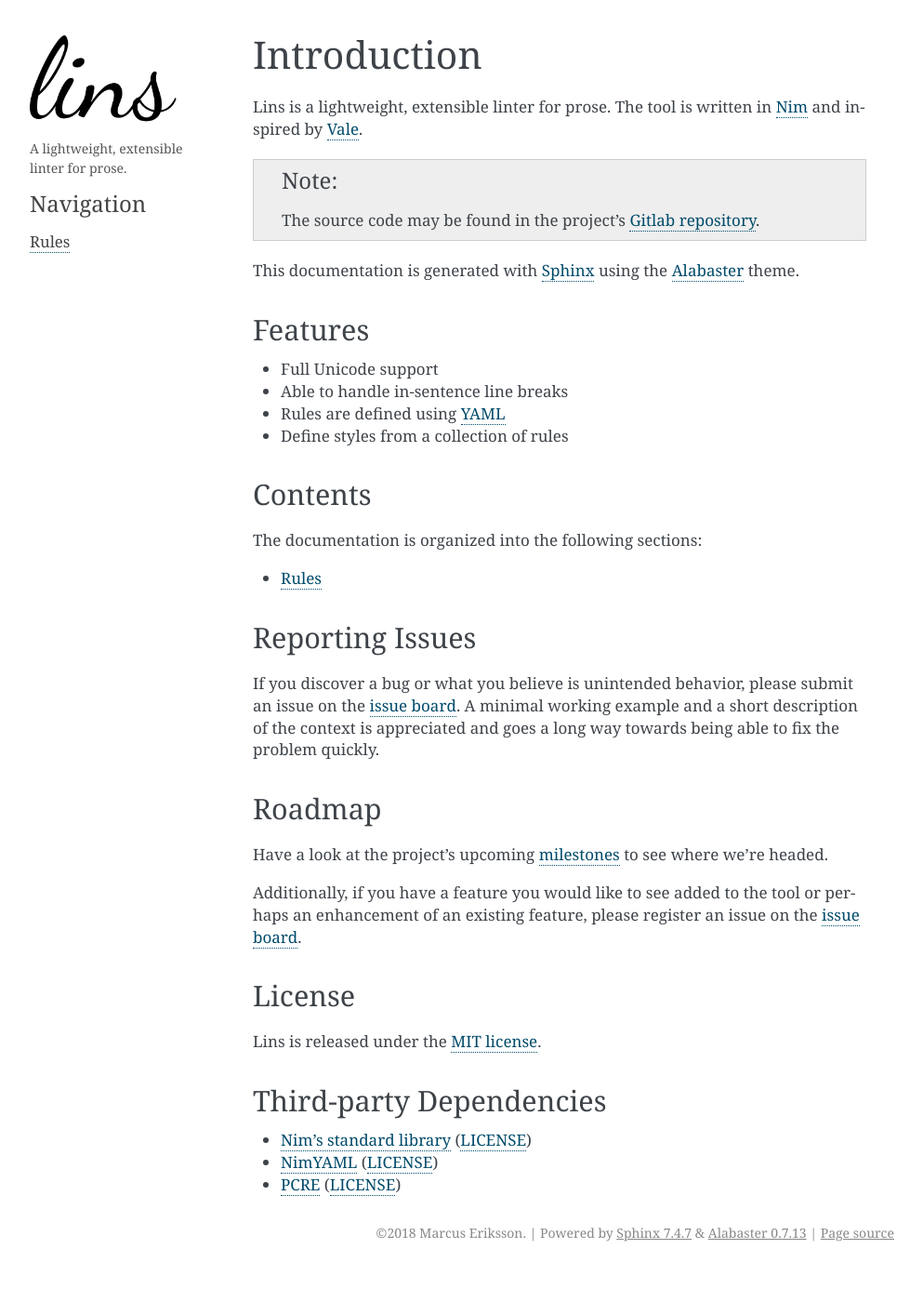
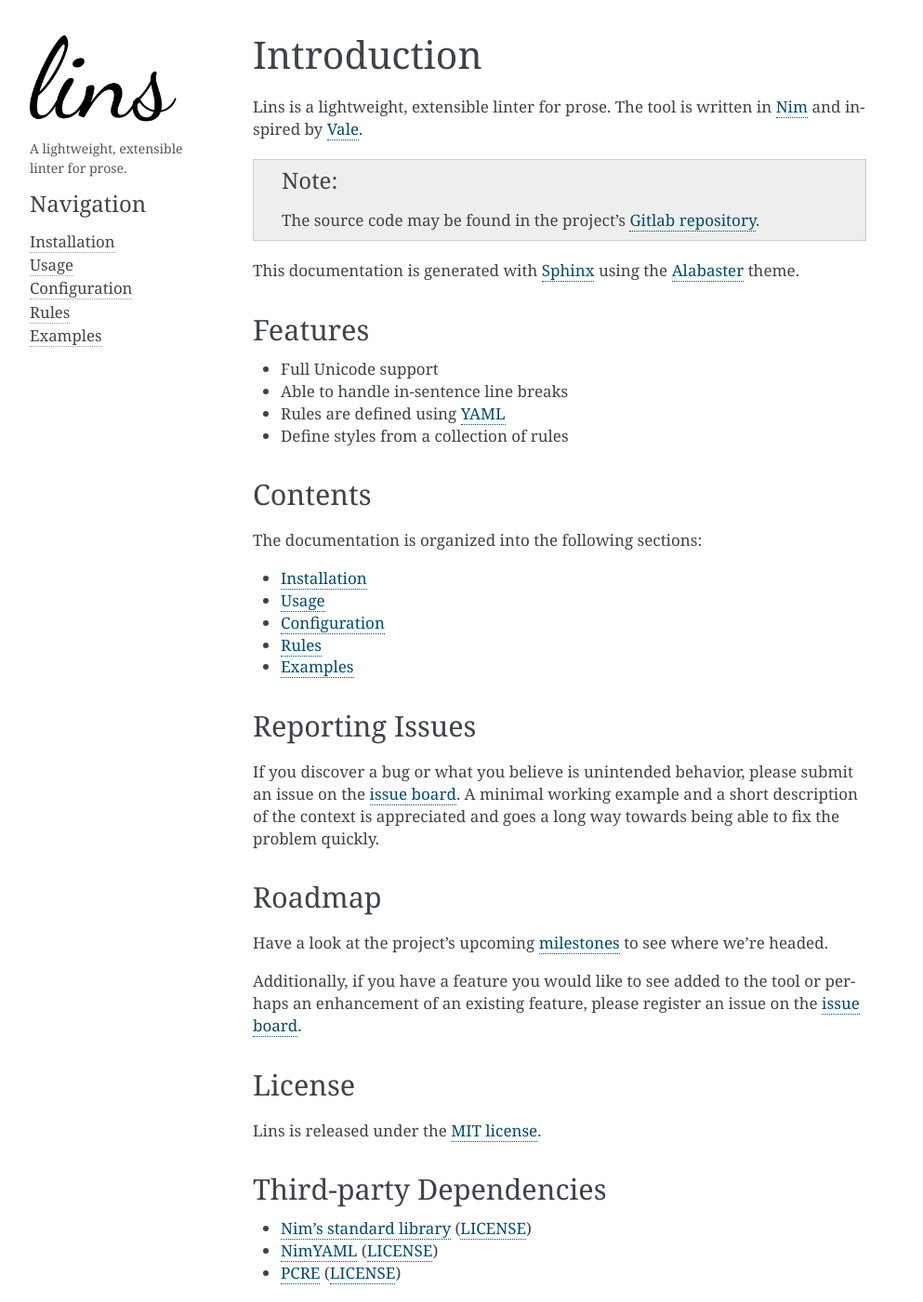
Before and after one commit to sthenic/lins, a Sphinx documentation site: the page built from doc/index.rst, in a window 1280 px wide and 1400 px high. Shown: the whole window at 93% size, without its empty margins (148-1141 px from the left). Built offline with Sphinx 7.4.7, drawn with Linux system fonts in a browser that asks for light colours.

Commit message:
[docs] Add skeleton files to determine disposition.

```diff
--- /dev/null
+++ b/doc/_source/configuration.rst
@@ -0,0 +1,7 @@
+.. _`lins_configuration`:
+
+*************
+Configuration
+*************
+
+Configuration.
--- a/doc/_source/rules.rst
+++ b/doc/_source/rules.rst
@@ -1,4 +1,4 @@
-.. _`chap_rules`:
+.. _`lins_rules`:
 
 *****
 Rules
--- /dev/null
+++ b/doc/_source/usage.rst
@@ -0,0 +1,7 @@
+.. _`lins_usage`:
+
+*****
+Usage
+*****
+
+Usage
--- a/doc/conf.py
+++ b/doc/conf.py
@@ -6,12 +6,12 @@
 
 # -- Project information -----------------------------------------------------
 
-project = 'lins'
+project = 'Lins'
 copyright = '2018 Marcus Eriksson'
 author = 'Marcus Eriksson'
 
 # The short X.Y version
-version = '0.1'
+version = ''
 # The full version, including alpha/beta/rc tags
 release = '0.1.0'
 
@@ -70,7 +70,6 @@ pygments_style = 'sphinx'
 html_theme_options = {
     'description': 'A lightweight, extensible linter for prose.',
     'fixed_sidebar': True,
-    'sidebar_link_underscore': False,
     'logo': 'logo.png'
 }
 
--- a/doc/index.rst
+++ b/doc/index.rst
@@ -36,7 +36,12 @@ The documentation is organized into the following sections:
 .. toctree::
   :maxdepth: 1
 
+  _source/installation
+  _source/usage
+  _source/configuration
   _source/rules
+  _source/examples
+
 
 Reporting Issues
 ================
```
Also changed, not shown: doc/_source/examples.rst (added, +7 -0 lines), doc/_source/installation.rst (added, +7 -0 lines).
